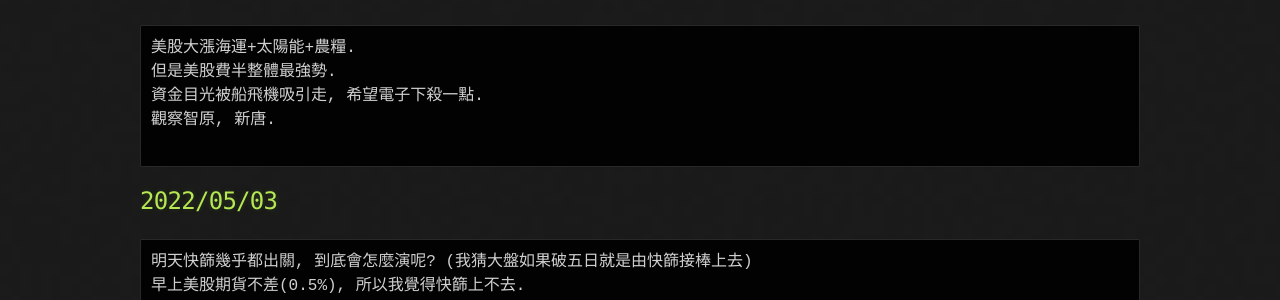
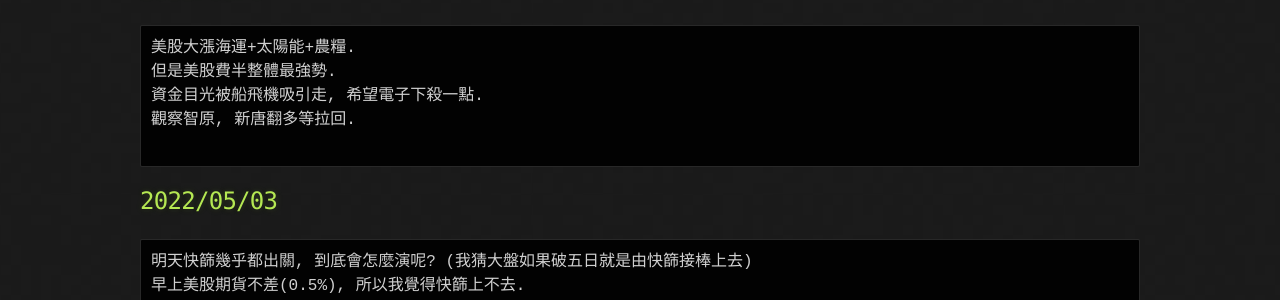
Before and after one commit to lepg5487/Stock_God, a Jekyll site: the page built from index.md, in a window 1280 px wide and 900 px high. Shown: the part 338-638 px from the top of the window. Built offline with Jekyll 4.4.1, drawn with Linux system fonts in a browser that asks for light colours; our own code applies the rules of GitHub Pages for plain Markdown files.

Commit message:
Update index.md

````diff
--- a/index.md
+++ b/index.md
@@ -11,7 +11,7 @@ layout: testlayouts
 美股大漲海運+太陽能+農糧.
 但是美股費半整體最強勢.
 資金目光被船飛機吸引走, 希望電子下殺一點.
-觀察智原, 新唐.
+觀察智原, 新唐翻多等拉回.
 
 ```
 
````
